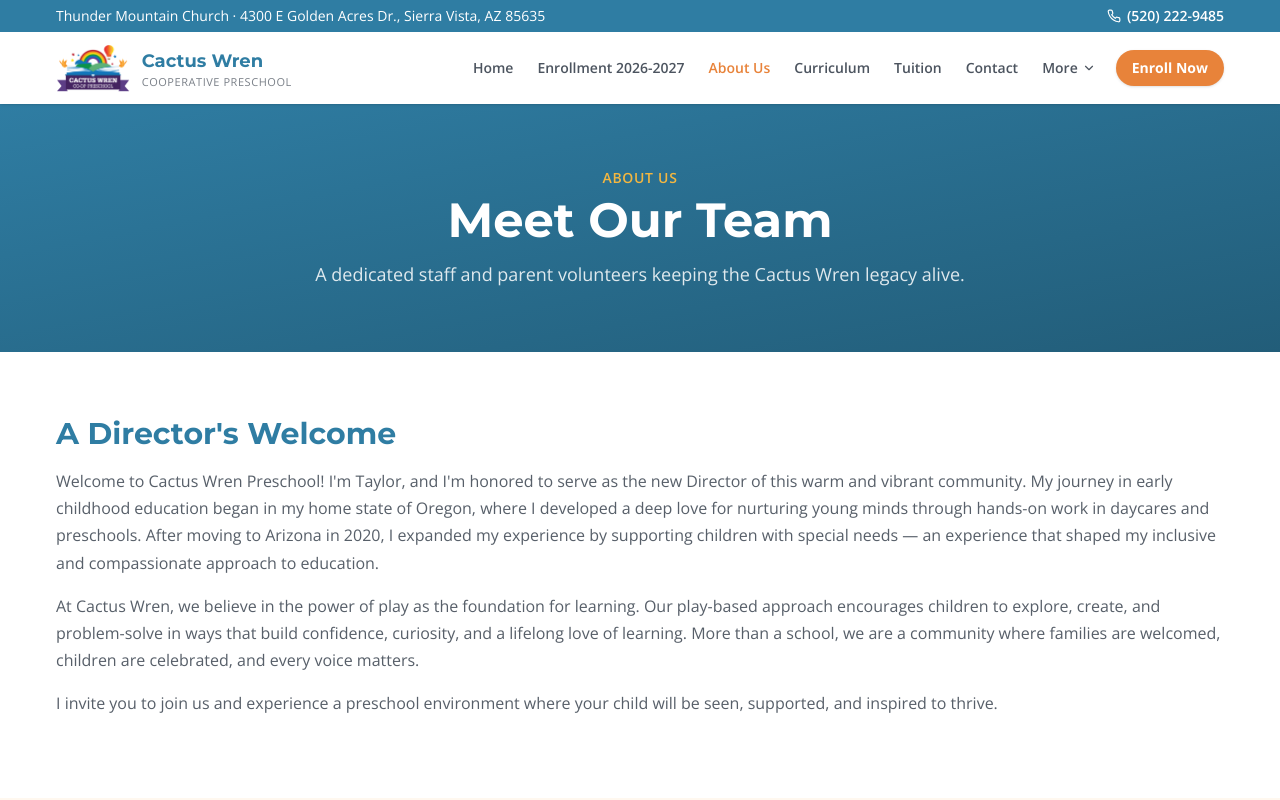
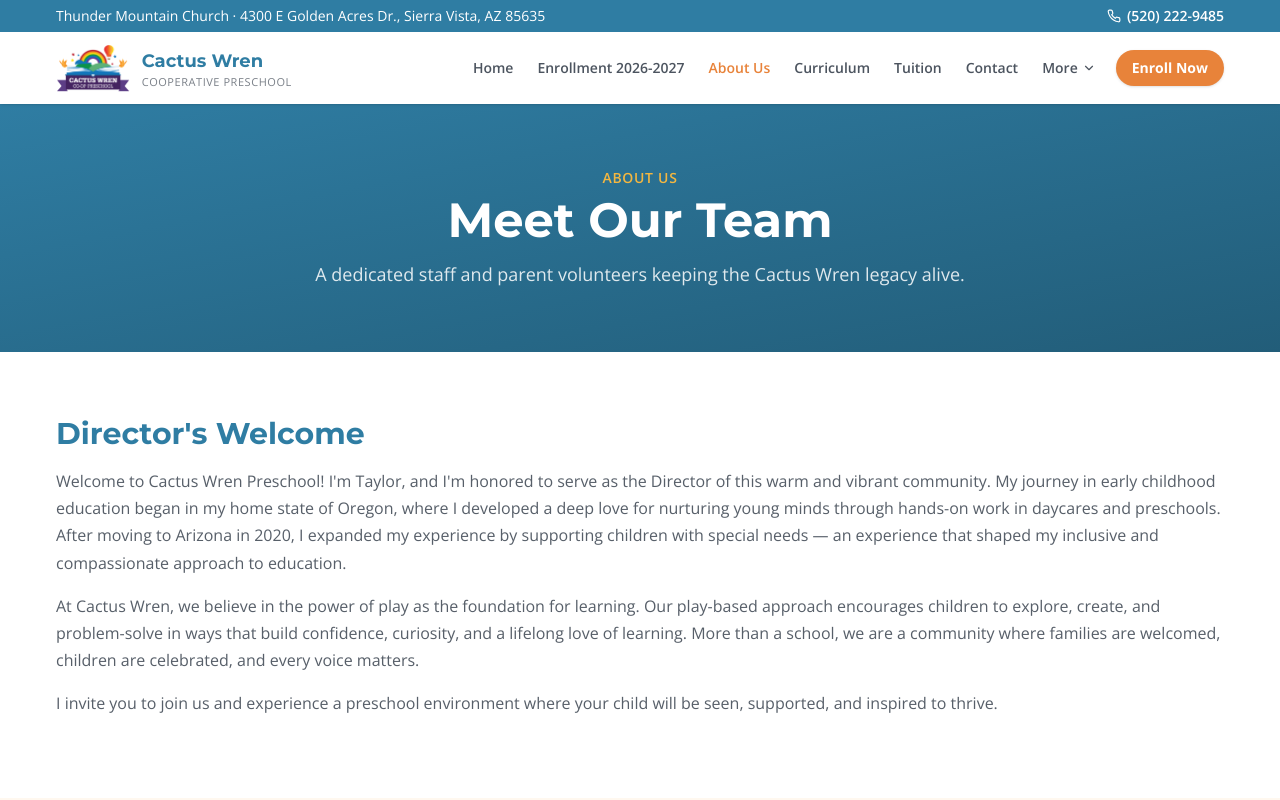
Before and after one commit to FreeForCharity/FFC-EX-cactuswrenpreschool.com, a Next.js app: page /about-us in a window 1280 px wide. Shown: the top 800 px of the page. Built offline with nearby package versions, Linux system fonts and the light colour scheme; a web font is replaced by a local one.

Commit message:
fix: update director welcome wording

```diff
--- a/src/app/about-us/page.tsx
+++ b/src/app/about-us/page.tsx
@@ -23,11 +23,11 @@
 
       {/* Director's welcome */}
       <Section className="max-w-3xl">
-        <h2 className="cw-display text-3xl text-primary">A Director&apos;s Welcome</h2>
+        <h2 className="cw-display text-3xl text-primary">Director&apos;s Welcome</h2>
         <div className="cw-prose mt-4 text-ink/75">
           <p>
             Welcome to Cactus Wren Preschool! I&apos;m Taylor, and I&apos;m honored to serve as the
-            new Director of this warm and vibrant community. My journey in early childhood education
+            Director of this warm and vibrant community. My journey in early childhood education
             began in my home state of Oregon, where I developed a deep love for nurturing young
             minds through hands-on work in daycares and preschools. After moving to Arizona in 2020,
             I expanded my experience by supporting children with special needs — an experience that
```
